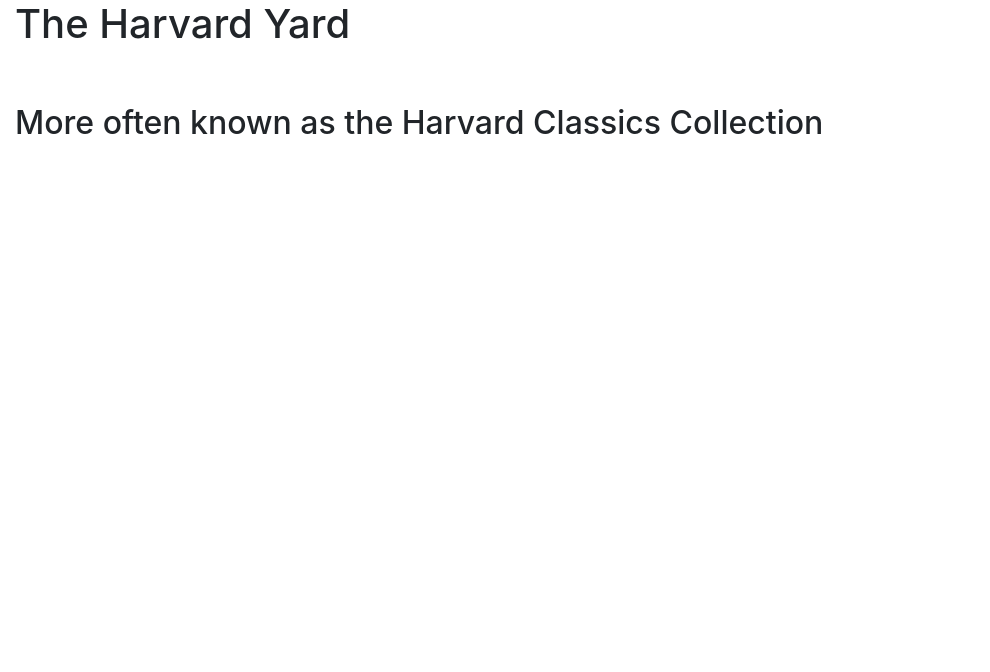
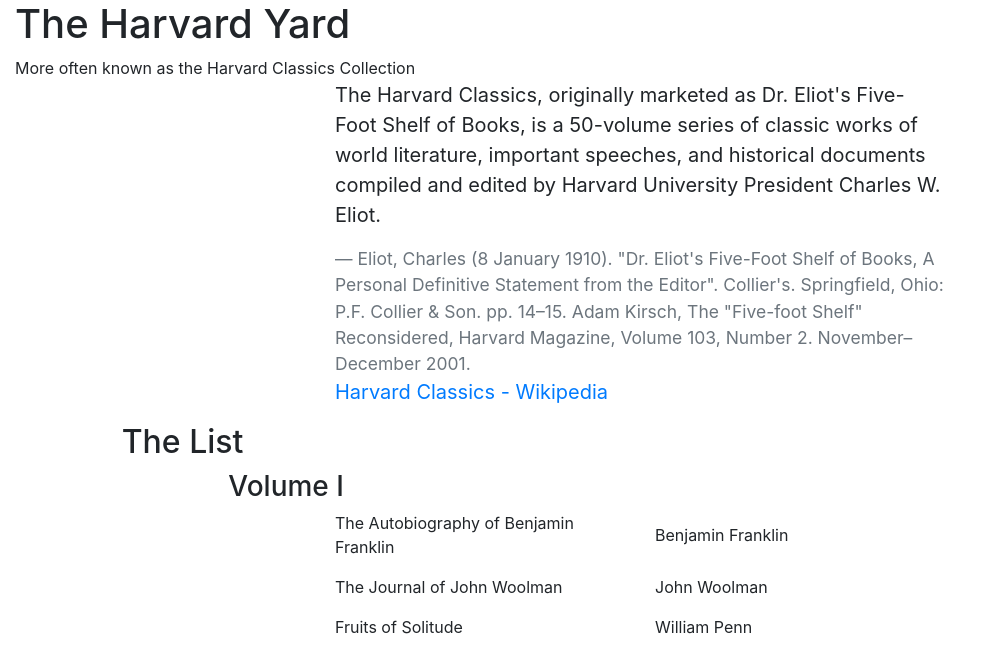
Before and after one commit to SBurbage/harvard-yard, a plain HTML site: page index.html in a window 1280 px wide. Shown: the whole page, without its empty margins (0-990 px from the left). Drawn offline with nearby package versions, Linux system fonts and the light colour scheme.

Commit message:
Update index.html

```diff
--- a/index.html
+++ b/index.html
@@ -2,6 +2,63 @@
   <head><link href="https://cdn.jsdelivr.net/npm/bootstrap@6.0.0-alpha.2/dist/css/bootstrap.min.css" rel="stylesheet" integrity="sha384-MKn5NWVBEuQXJE7TSKSgPUmMiSCmVTfCsR+VSSeQpHnoyJQZZFn/kBn+Ht5jZDPQ" crossorigin="anonymous">
 <script type="module" src="https://cdn.jsdelivr.net/npm/bootstrap@6.0.0-alpha.2/dist/js/bootstrap.bundle.min.js" integrity="sha384-+PW0IDVGGwmpaBQvcXY+W0BcpHpITFB3dSfSoGvDdHtLbrLpSbpGcvtQRM/BJpz+" crossorigin="anonymous"></script></head>
   <body>
-    <div class="container-fluid"><div class="row"><div class="col-12"><h1>The Harvard Yard</h1><br></br><h2>More often known as the Harvard Classics Collection</h2></div></div></div>
+    <div class="container-fluid">
+      <div class="row">
+        <div class="col-12">
+          <h1>The Harvard Yard</h1>
+        </div>
+      </div>
+      <div class="row">
+        <div class="col-12">
+          <subtitle>More often known as the Harvard Classics Collection</subtitle>
+        </div>
+        <br>
+      </div>
+      <div class="row">
+        <div class="col-3">&nbsp;</div>
+        <div class="col-6">
+          <blockquote class="blockquote"><p>The Harvard Classics, originally marketed as Dr. Eliot's Five-Foot Shelf of Books, is a 50-volume series of classic works of world literature, important speeches, and historical documents compiled and edited by Harvard University President Charles W. Eliot.</p><footer class="blockquote-footer">Eliot, Charles (8 January 1910). "Dr. Eliot's Five-Foot Shelf of Books, A Personal Definitive Statement from the Editor". Collier's. Springfield, Ohio: P.F. Collier & Son. pp. 14–15. Adam Kirsch, The "Five-foot Shelf" Reconsidered, Harvard Magazine, Volume 103, Number 2. November–December 2001.</footer>
+          <a href="https://en.wikipedia.org/wiki/Harvard_Classics">Harvard Classics - Wikipedia</a></blockquote>
+        </div>
+      </div>
+      <div class="row align-items-center">
+        <div class="col-1"></div>
+        <div class="col-10">
+          <h2>The List</h2>
+        </div>
+      </div>
+      <div class="row align-items-center">
+        <div class="col-2"></div>
+        <div class="col-8">
+          <h3>Volume I</h3>
+        </div>
+      </div>
+        <div class="row align-items-center">
+          <div class="col-3"></div>
+          <div class="col-3">
+            <p>The Autobiography of Benjamin Franklin</p>
+          </div>
+          <div class="col-3">
+            <p>Benjamin Franklin</p>
+          </div>
+      </div>
+              <div class="row align-items-center">
+          <div class="col-3"></div>
+          <div class="col-3">
+            <p>The Journal of John Woolman</p>
+          </div>
+          <div class="col-3">
+            <p>John Woolman</p>
+          </div>
+      </div>
+            <div class="row align-items-center">
+          <div class="col-3"></div>
+          <div class="col-3">
+            <p>Fruits of Solitude</p>
+          </div>
+          <div class="col-3">
+            <p>William Penn</p>
+          </div>
+      </div>
   </body>
 </html>
```
